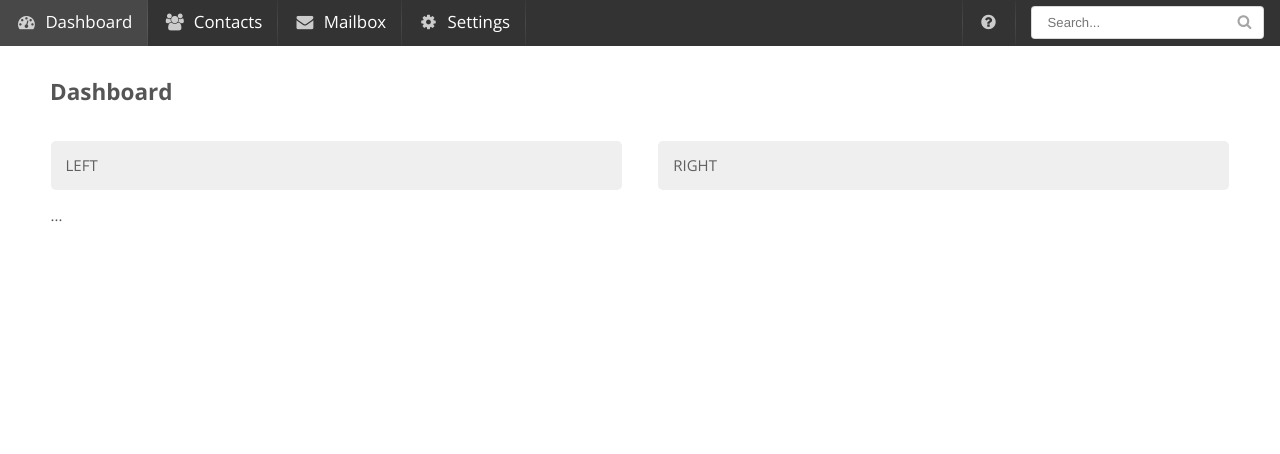
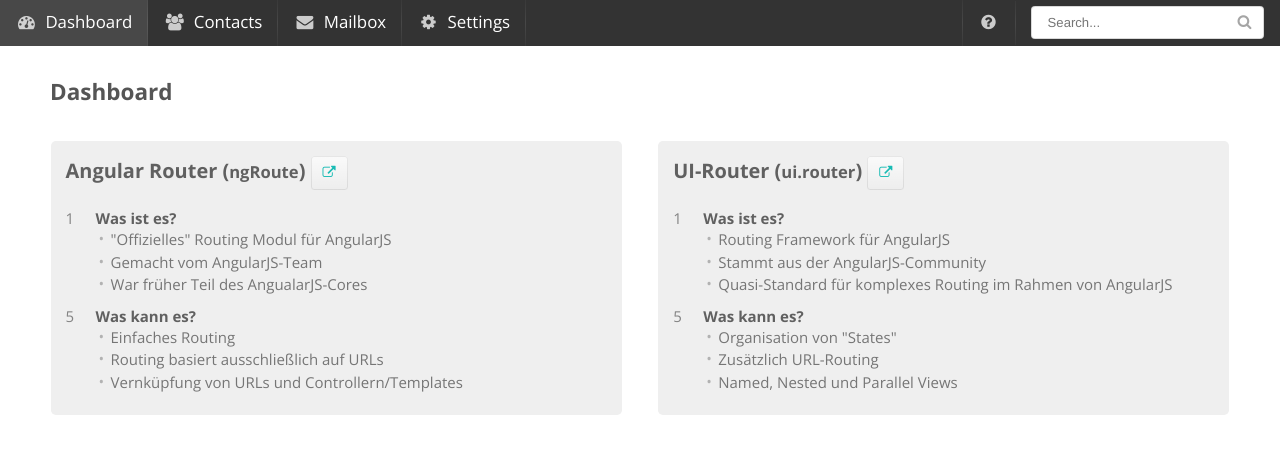
Before and after one commit to nosch/mayflower-talk-ng-route, a website: page app/index.html at #!/dashboard in a window 1280 px wide. Drawn offline with nearby package versions, Linux system fonts and the light colour scheme.

Commit message:
New structure and content for 'Dashboard'.

```diff
--- a/app/index.html
+++ b/app/index.html
@@ -15,7 +15,7 @@
         <link rel="stylesheet" type="text/css" href="lib/highlight/github.css">
         <link rel="stylesheet" type="text/css" href="css/styles.css">
 
-        <title>The Mailbox</title>
+        <title>UI-Router Demo</title>
     </head>
     <body id="mailbox">
         <!--[if lt IE 7]>
--- a/app/js/view/dashboard.tpl.html
+++ b/app/js/view/dashboard.tpl.html
@@ -3,15 +3,65 @@
 <div class="ui grid">
     <div class="eight wide column">
         <div class="row">
-            <div class="ui message">LEFT</div>
-        </div>
+            <div class="ui message">
+                <h2 class="header">
+                    Angular Router
+                    (<small>ngRoute</small>)
+                    <a href="http://docs.angularjs.org/api/ngRoute" class="ui small icon button">
+                        <i class="teal icon external url"></i>
+                    </a>
+                </h2>
 
-        <div class="row">
-            <p>...</p>
+                <ol class="ui list">
+                    <li>
+                        <strong>Was ist es?</strong>
+                        <ul class="ui list">
+                            <li>"Offizielles" Routing Modul für AngularJS</li>
+                            <li>Gemacht vom AngularJS-Team</li>
+                            <li>War früher Teil des AngualarJS-Cores</li>
+                        </ul>
+                    </li>
+                    <li>
+                        <strong>Was kann es?</strong>
+                        <ul class="ui list">
+                            <li>Einfaches Routing</li>
+                            <li>Routing basiert ausschließlich auf URLs</li>
+                            <li>Vernküpfung von URLs und Controllern/Templates</li>
+                        </ul>
+                    </li>
+                </ol>
+            </div>
         </div>
     </div>
 
     <div class="eight wide right column">
-        <div class="ui message">RIGHT</div>
+        <div class="ui message">
+            <h2 class="header">
+                UI-Router
+                (<small>ui.router</small>)
+                <a href="http://angular-ui.github.io/ui-router/" class="ui small icon button">
+                    <i class="teal icon external url"></i>
+                </a>
+            </h2>
+
+            <ol class="ui list">
+                <li>
+                    <strong>Was ist es?</strong>
+                    <ul class="ui list">
+                        <li>Routing Framework für AngularJS</li>
+                        <li>Stammt aus der AngularJS-Community</li>
+                        <li>Quasi-Standard für komplexes Routing im Rahmen von AngularJS</li>
+                    </ul>
+                </li>
+                <li>
+                    <strong>Was kann es?</strong>
+                    <ul class="ui list">
+                        <li>Organisation von "States"</li>
+                        <li>Zusätzlich URL-Routing</li>
+                        <li>Named, Nested und Parallel Views</li>
+                    </ul>
+                </li>
+            </ol>
+        </div>
     </div>
 </div>
```
